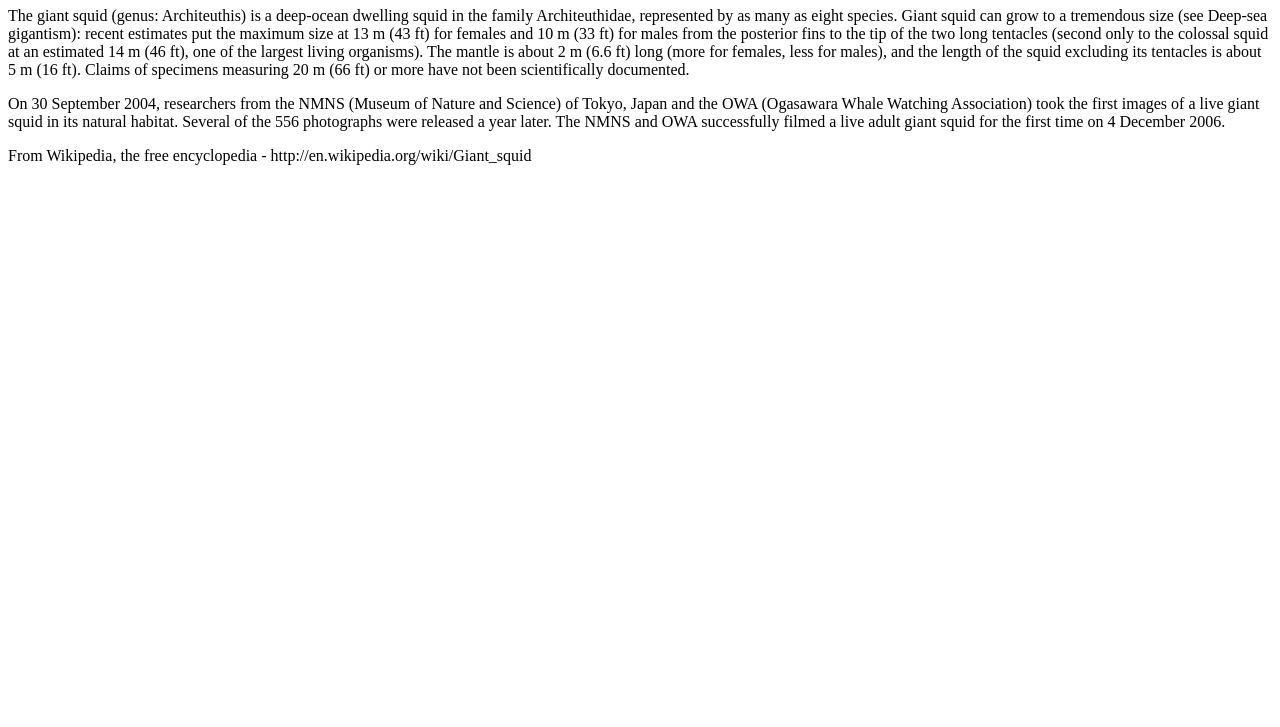
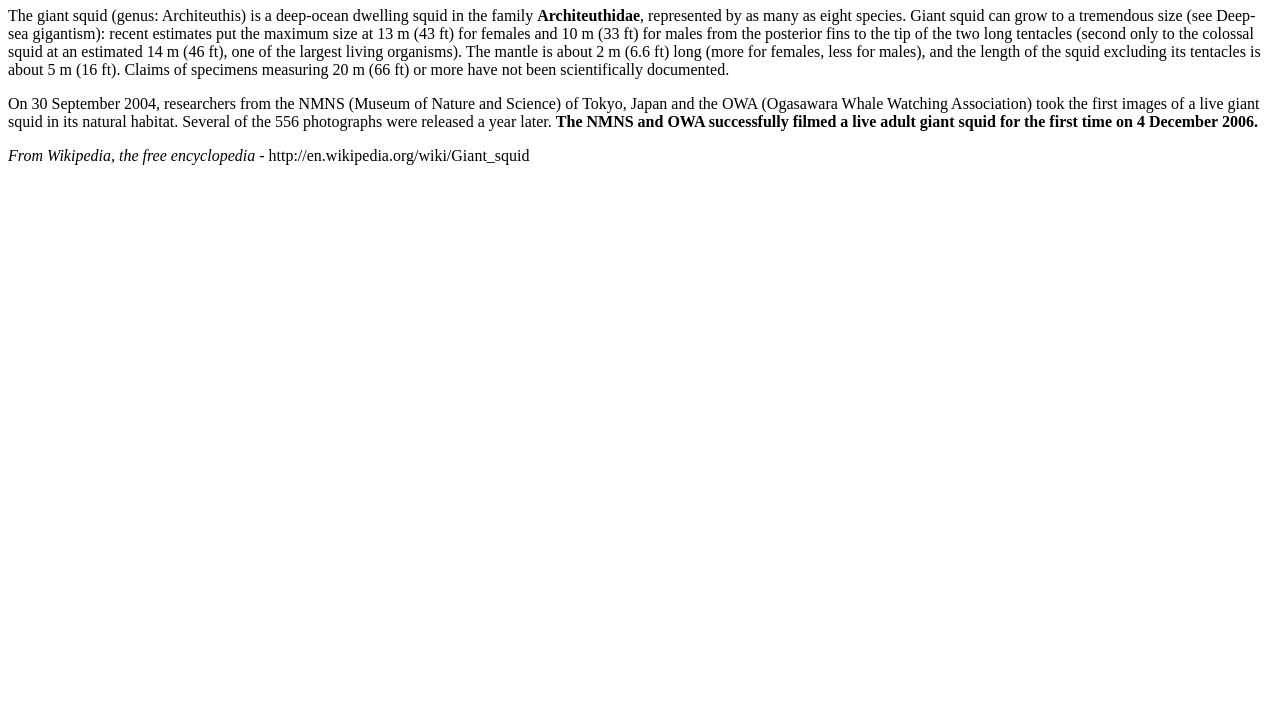
Before and after one commit to VermillionOne/dws1, a plain HTML site: page self_assessment_text_lists/text.html in a window 1280 px wide. Shown: the part 73-800 px from the top of the page. Drawn offline with Linux system fonts and the light colour scheme.

Commit message:
Added inline tags for emphasis
Added some minimal inline tags for emphasis

```diff
--- a/self_assessment_text_lists/text.html
+++ b/self_assessment_text_lists/text.html
@@ -7,13 +7,13 @@
 	<body>
 		<h1>The Giant Squid</h1>
 		<p>
-			The giant squid (genus: Architeuthis) is a deep-ocean dwelling squid in the family Architeuthidae, represented by as many as eight species. Giant squid can grow to a tremendous size (see Deep-sea gigantism): recent estimates put the maximum size at 13 m (43 ft) for females and 10 m (33 ft) for males from the posterior fins to the tip of the two long tentacles (second only to the colossal squid at an estimated 14 m (46 ft), one of the largest living organisms). The mantle is about 2 m (6.6 ft) long (more for females, less for males), and the length of the squid excluding its tentacles is about 5 m (16 ft). Claims of specimens measuring 20 m (66 ft) or more have not been scientifically documented.
+			The giant squid (genus: Architeuthis) is a deep-ocean dwelling squid in the family <b>Architeuthidae</b>, represented by as many as eight species. Giant squid can grow to a tremendous size (see Deep-sea gigantism): recent estimates put the maximum size at 13 m (43 ft) for females and 10 m (33 ft) for males from the posterior fins to the tip of the two long tentacles (second only to the colossal squid at an estimated 14 m (46 ft), one of the largest living organisms). The mantle is about 2 m (6.6 ft) long (more for females, less for males), and the length of the squid excluding its tentacles is about 5 m (16 ft). Claims of specimens measuring 20 m (66 ft) or more have not been scientifically documented.
 		</p>
 		<p>
-			On 30 September 2004, researchers from the NMNS (Museum of Nature and Science) of Tokyo, Japan and the OWA (Ogasawara Whale Watching Association) took the first images of a live giant squid in its natural habitat. Several of the 556 photographs were released a year later. The NMNS and OWA successfully filmed a live adult giant squid for the first time on 4 December 2006.
+			On 30 September 2004, researchers from the NMNS (Museum of Nature and Science) of Tokyo, Japan and the OWA (Ogasawara Whale Watching Association) took the first images of a live giant squid in its natural habitat. Several of the 556 photographs were released a year later. <b>The NMNS and OWA successfully filmed a live adult giant squid for the first time on 4 December 2006.</b>
 		</p>
 		<p>
-			From Wikipedia, the free encyclopedia - http://en.wikipedia.org/wiki/Giant_squid
+			<em>From Wikipedia, the free encyclopedia</em> - http://en.wikipedia.org/wiki/Giant_squid
 		</p>
 	</body>
 </html>
```
